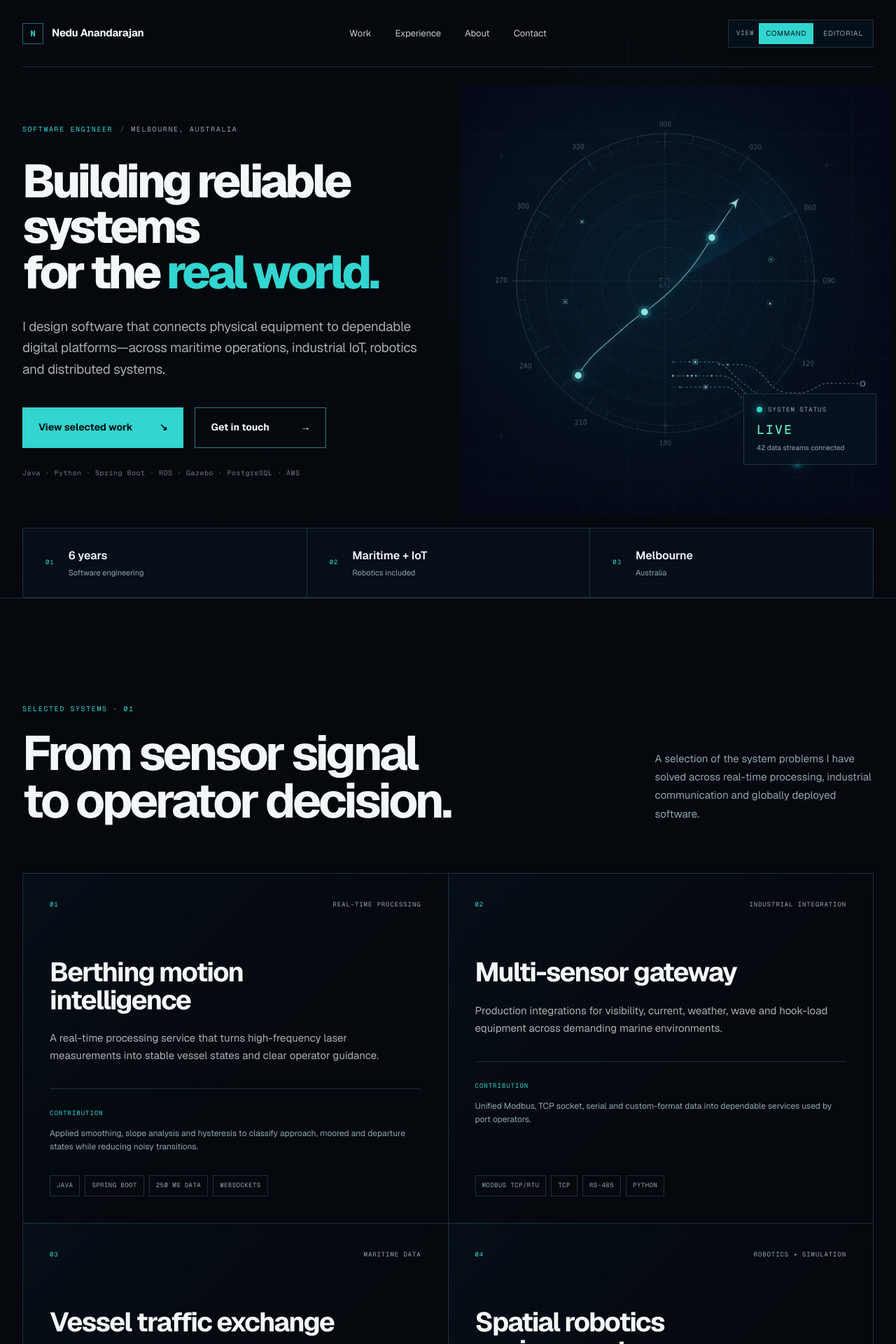
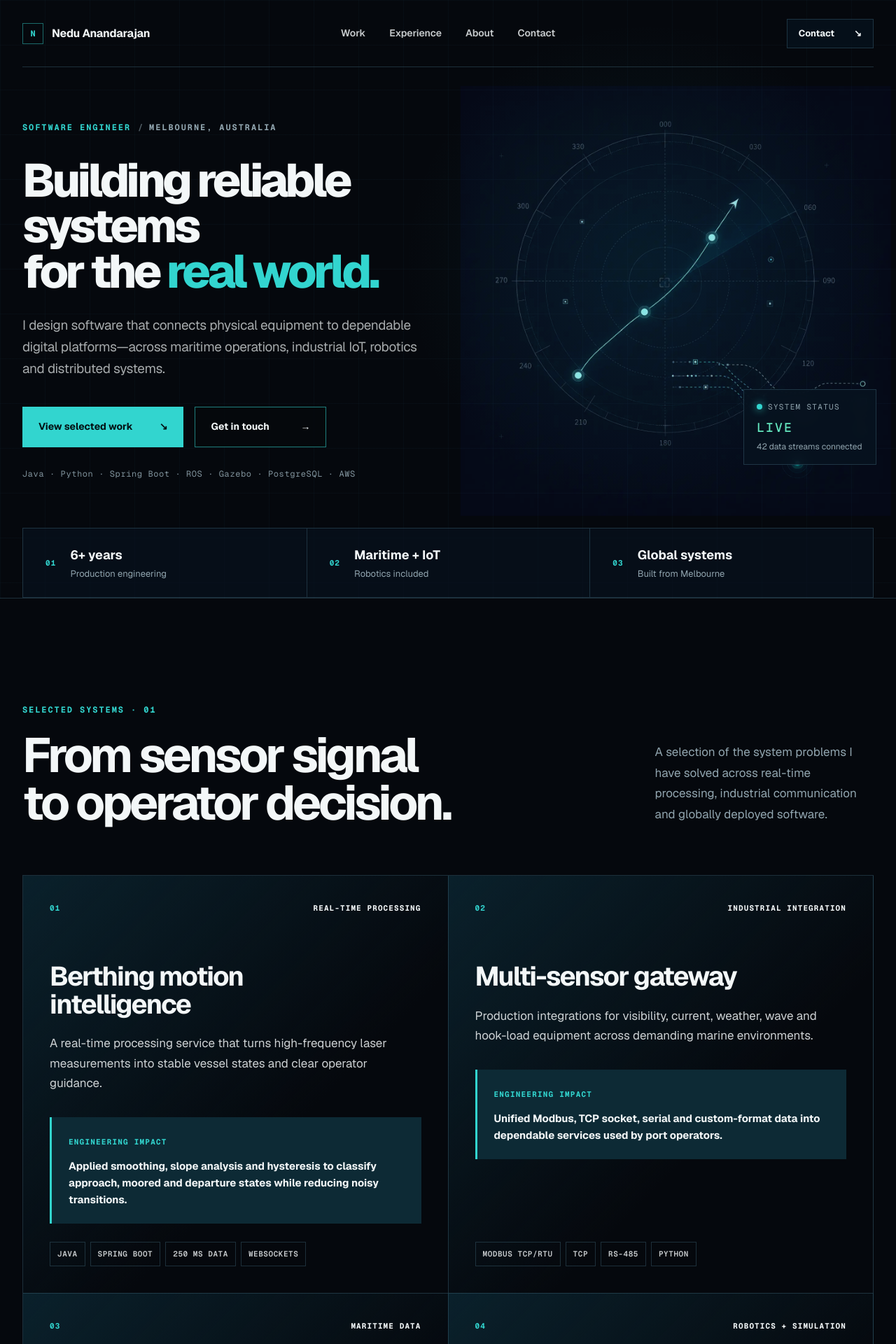
Before and after one commit to nedu96/nedu-engineering-portfolio, a Next.js app: page / in a window 1280 px wide. Shown: the top 1920 px of the page at 70% size. Built offline with nearby package versions, Linux system fonts and the light colour scheme.

Commit message:
Improve portfolio clarity and contact details

```diff
--- a/app/globals.css
+++ b/app/globals.css
@@ -88,7 +88,7 @@ button {
   align-items: center;
   gap: 12px;
   width: max-content;
-  font-size: 15px;
+  font-size: 16px;
   font-weight: 650;
   letter-spacing: -0.015em;
 }
@@ -114,7 +114,8 @@ nav a {
   position: relative;
   padding-block: 12px;
   color: color-mix(in srgb, var(--ink) 82%, transparent);
-  font-size: 13px;
+  font-size: 14px;
+  font-weight: 560;
 }
 
 nav a::after {
@@ -135,39 +136,23 @@ nav a:focus-visible::after {
   transform: scaleX(1);
 }
 
-.theme-switch {
+.header-contact {
   justify-self: end;
-  display: flex;
+  min-height: 42px;
+  display: inline-flex;
   align-items: center;
-  gap: 4px;
-  padding: 4px;
+  justify-content: space-between;
+  gap: 28px;
+  padding-inline: 16px;
   border: 1px solid var(--fine-line);
   background: color-mix(in srgb, var(--surface) 70%, transparent);
+  transition: color 180ms ease, background 180ms ease;
+  font-size: 13px;
+  font-weight: 650;
 }
 
-.theme-label {
-  padding-inline: 7px 3px;
-  color: var(--muted);
-  font-family: var(--font-geist-mono), monospace;
-  font-size: 9px;
-  text-transform: uppercase;
-  letter-spacing: 0.1em;
-}
-
-.theme-switch button {
-  min-height: 30px;
-  padding-inline: 10px;
-  border: 0;
-  color: var(--muted);
-  background: transparent;
-  cursor: pointer;
-  font-size: 10px;
-  text-transform: uppercase;
-  letter-spacing: 0.08em;
-  transition: color 180ms ease, background 180ms ease;
-}
-
-.theme-switch button[aria-pressed="true"] {
+.header-contact:hover,
+.header-contact:focus-visible {
   color: var(--accent-ink);
   background: var(--accent);
 }
@@ -192,7 +177,8 @@ nav a:focus-visible::after {
   margin: 0 0 34px;
   color: var(--accent);
   font-family: var(--font-geist-mono), monospace;
-  font-size: 10px;
+  font-size: 12px;
+  font-weight: 620;
   text-transform: uppercase;
   letter-spacing: 0.16em;
 }
@@ -283,9 +269,10 @@ h1 em {
 
 .hero-stack {
   margin: 28px 0 0;
-  color: color-mix(in srgb, var(--muted) 70%, transparent);
+  color: color-mix(in srgb, var(--muted) 88%, transparent);
   font-family: var(--font-geist-mono), monospace;
-  font-size: 10px;
+  font-size: 12px;
+  line-height: 1.7;
   letter-spacing: 0.05em;
 }
 
@@ -334,7 +321,7 @@ h1 em {
   gap: 8px;
   color: var(--muted);
   font-family: var(--font-geist-mono), monospace;
-  font-size: 9px;
+  font-size: 11px;
   text-transform: uppercase;
   letter-spacing: 0.12em;
 }
@@ -353,7 +340,7 @@ h1 em {
   display: block;
   margin-top: 5px;
   color: var(--muted);
-  font-size: 10px;
+  font-size: 12px;
 }
 
 .telemetry-dot {
@@ -389,7 +376,8 @@ h1 em {
 .capability-grid article > span {
   color: var(--accent);
   font-family: var(--font-geist-mono), monospace;
-  font-size: 9px;
+  font-size: 11px;
+  font-weight: 650;
   text-transform: uppercase;
   letter-spacing: 0.1em;
 }
@@ -400,14 +388,14 @@ h1 em {
 }
 
 .proof-point strong {
-  font-size: 16px;
-  font-weight: 580;
+  font-size: 18px;
+  font-weight: 680;
 }
 
 .proof-point div span {
   margin-top: 4px;
   color: var(--muted);
-  font-size: 11px;
+  font-size: 13px;
 }
 
 .section {
@@ -426,7 +414,8 @@ h1 em {
   margin-bottom: 22px;
   color: var(--accent);
   font-family: var(--font-geist-mono), monospace;
-  font-size: 10px;
+  font-size: 12px;
+  font-weight: 680;
   text-transform: uppercase;
   letter-spacing: 0.16em;
 }
@@ -446,7 +435,7 @@ h1 em {
 .split-heading > p {
   margin-bottom: 3px;
   color: var(--muted);
-  font-size: 15px;
+  font-size: 17px;
   line-height: 1.75;
 }
 
@@ -465,7 +454,7 @@ h1 em {
   border-right: 1px solid var(--fine-line);
   border-bottom: 1px solid var(--fine-line);
   background:
-    linear-gradient(135deg, color-mix(in srgb, var(--surface) 58%, transparent), transparent 60%);
+    linear-gradient(135deg, color-mix(in srgb, var(--accent) 7%, var(--surface)), transparent 62%);
   transition: background 220ms ease, transform 220ms ease;
 }
 
@@ -480,7 +469,8 @@ h1 em {
 }
 
 .card-topline span:last-child {
-  color: var(--muted);
+  color: var(--ink);
+  font-weight: 700;
 }
 
 .project-card h3 {
@@ -495,30 +485,36 @@ h1 em {
 .project-card > p {
   max-width: 550px;
   margin-bottom: 0;
-  color: color-mix(in srgb, var(--ink) 70%, transparent);
-  font-size: 15px;
+  color: color-mix(in srgb, var(--ink) 84%, transparent);
+  font-size: 17px;
   line-height: 1.7;
 }
 
 .project-outcome {
   margin-top: 34px;
-  padding-top: 20px;
-  border-top: 1px solid var(--fine-line);
+  padding: 22px 24px;
+  border-left: 3px solid var(--accent);
+  background: color-mix(in srgb, var(--accent) 8%, var(--surface-raised));
 }
 
 .project-outcome span {
   color: var(--accent);
   font-family: var(--font-geist-mono), monospace;
-  font-size: 9px;
+  font-size: 11px;
+  font-weight: 700;
   text-transform: uppercase;
   letter-spacing: 0.11em;
 }
 
 .project-outcome p {
-  margin: 10px 0 0;
-  color: var(--muted);
-  font-size: 12px;
-  line-height: 1.65;
+  margin: 12px 0 0;
+  color: var(--ink);
+  font-size: 15px;
+  line-height: 1.6;
+}
+
+.project-outcome strong {
+  font-weight: 620;
 }
 
 .project-card > ul {
@@ -531,11 +527,12 @@ h1 em {
 }
 
 .project-card > ul li {
-  padding: 7px 9px;
+  padding: 8px 10px;
   border: 1px solid var(--fine-line);
-  color: var(--muted);
+  color: color-mix(in srgb, var(--ink) 82%, transparent);
   font-family: var(--font-geist-mono), monospace;
-  font-size: 9px;
+  font-size: 11px;
+  font-weight: 600;
   text-transform: uppercase;
   letter-spacing: 0.05em;
 }
@@ -544,7 +541,8 @@ h1 em {
   margin: 22px 0 0;
   color: color-mix(in srgb, var(--muted) 72%, transparent);
   font-family: var(--font-geist-mono), monospace;
-  font-size: 9px;
+  font-size: 11px;
+  line-height: 1.6;
 }
 
 .experience-section {
@@ -574,33 +572,52 @@ h1 em {
 
 .timeline-role h3 {
   margin-bottom: 8px;
-  font-size: 22px;
+  font-size: 24px;
   letter-spacing: -0.03em;
 }
 
 .timeline-role p {
   margin-bottom: 0;
   color: var(--accent);
-  font-size: 13px;
+  font-size: 15px;
+  font-weight: 620;
 }
 
 .timeline-detail > p {
   margin-bottom: 22px;
-  color: color-mix(in srgb, var(--ink) 72%, transparent);
-  font-size: 14px;
+  color: color-mix(in srgb, var(--ink) 86%, transparent);
+  font-size: 16px;
   line-height: 1.75;
+}
+
+.timeline-highlights {
+  padding: 18px 20px;
+  border-left: 3px solid var(--accent);
+  background: color-mix(in srgb, var(--accent) 7%, var(--surface-raised));
+}
+
+.timeline-highlights > span {
+  display: block;
+  margin-bottom: 12px;
+  color: var(--accent);
+  font-family: var(--font-geist-mono), monospace;
+  font-size: 11px;
+  font-weight: 700;
+  text-transform: uppercase;
+  letter-spacing: 0.11em;
 }
 
 .timeline-detail ul {
   display: flex;
   flex-wrap: wrap;
-  gap: 10px 24px;
+  gap: 12px 24px;
   margin: 0;
   padding: 0;
-  color: var(--muted);
+  color: color-mix(in srgb, var(--ink) 82%, transparent);
   list-style: none;
   font-family: var(--font-geist-mono), monospace;
-  font-size: 9px;
+  font-size: 11px;
+  line-height: 1.5;
   text-transform: uppercase;
 }
 
@@ -661,8 +678,9 @@ h1 em {
   gap: 11px;
   margin: 0;
   padding: 0;
-  color: var(--muted);
-  font-size: 12px;
+  color: color-mix(in srgb, var(--ink) 80%, transparent);
+  font-size: 14px;
+  line-height: 1.5;
   list-style: none;
 }
 
@@ -701,12 +719,13 @@ h1 em {
 .role-list span {
   color: var(--accent);
   font-family: var(--font-geist-mono), monospace;
-  font-size: 9px;
+  font-size: 11px;
+  font-weight: 700;
 }
 
 .role-list strong {
-  font-size: 15px;
-  font-weight: 540;
+  font-size: 17px;
+  font-weight: 620;
 }
 
 .contact-section {
@@ -726,13 +745,59 @@ h1 em {
 
 .contact-grid p {
   margin-bottom: 30px;
-  color: var(--muted);
-  font-size: 15px;
+  color: color-mix(in srgb, var(--ink) 80%, transparent);
+  font-size: 17px;
   line-height: 1.75;
 }
 
-.contact-button {
-  width: 100%;
+.contact-links {
+  display: grid;
+  border-top: 1px solid var(--fine-line);
+}
+
+.contact-links a {
+  min-height: 84px;
+  display: grid;
+  grid-template-columns: 90px minmax(0, 1fr) auto;
+  gap: 16px;
+  align-items: center;
+  border-bottom: 1px solid var(--fine-line);
+  transition: color 180ms ease, background 180ms ease, padding 180ms ease;
+}
+
+.contact-links a:hover,
+.contact-links a:focus-visible {
+  padding-inline: 12px;
+  color: var(--accent-ink);
+  background: var(--accent);
+}
+
+.contact-links span,
+.contact-links b {
+  font-family: var(--font-geist-mono), monospace;
+  font-size: 11px;
+  text-transform: uppercase;
+  letter-spacing: 0.08em;
+}
+
+.contact-links span {
+  color: var(--accent);
+  font-weight: 700;
+}
+
+.contact-links a:hover span,
+.contact-links a:focus-visible span {
+  color: inherit;
+}
+
+.contact-links strong {
+  overflow-wrap: anywhere;
+  font-size: 15px;
+  font-weight: 620;
+}
+
+.contact-links b {
+  font-weight: 600;
 }
 
 .site-footer {
@@ -743,14 +808,18 @@ h1 em {
   border-top: 1px solid var(--fine-line);
   color: var(--muted);
   font-family: var(--font-geist-mono), monospace;
-  font-size: 9px;
+  font-size: 11px;
+  font-weight: 620;
   text-transform: uppercase;
   letter-spacing: 0.08em;
 }
 
 .site-footer a {
+  color: var(--accent);
+}
+
+.site-footer a:last-child {
   justify-self: end;
-  color: var(--accent);
 }
 
 /* Editorial Engineer */
@@ -930,14 +999,11 @@ h1 em {
     font-size: 15px;
   }
 
-  .theme-label {
-    display: none;
-  }
-
-  .theme-switch button {
-    min-height: 28px;
-    padding-inline: 8px;
-    font-size: 8px;
+  .header-contact {
+    min-height: 38px;
+    gap: 14px;
+    padding-inline: 12px;
+    font-size: 12px;
   }
 
   .hero-grid {
@@ -1022,6 +1088,10 @@ h1 em {
     padding: 28px;
   }
 
+  .project-card > p {
+    font-size: 16px;
+  }
+
   .timeline-row {
     grid-template-columns: 1fr;
     gap: 12px;
@@ -1044,11 +1114,20 @@ h1 em {
     padding-block: 110px 92px;
   }
 
+  .contact-links a {
+    min-height: 96px;
+    grid-template-columns: 72px minmax(0, 1fr);
+  }
+
+  .contact-links b {
+    display: none;
+  }
+
   .site-footer {
     grid-template-columns: 1fr auto;
   }
 
-  .site-footer span:nth-child(2) {
+  .site-footer a:first-of-type {
     display: none;
   }
 }
--- a/app/layout.tsx
+++ b/app/layout.tsx
@@ -19,9 +19,9 @@ const cormorant = Cormorant_Garamond({
 });
 
 export const metadata: Metadata = {
-  title: "Nedu Anandarajan | Software Engineer",
+  title: "Nedu Anandarajan | Real-Time & Systems Software Engineer",
   description:
-    "Software engineer building reliable maritime, IoT and distributed systems with Java, Python and real-time integrations.",
+    "Software engineer building reliable maritime, industrial IoT, robotics and distributed systems with Java, Python, ROS and real-time integrations.",
   other: {
     "codex-preview": "development",
   },
--- a/app/page.tsx
+++ b/app/page.tsx
@@ -1,11 +1,7 @@
-"use client";
-
-import { useState } from "react";
-
 const proofPoints = [
-  { value: "6 years", label: "Software engineering" },
+  { value: "6+ years", label: "Production engineering" },
   { value: "Maritime + IoT", label: "Robotics included" },
-  { value: "Melbourne", label: "Australia" },
+  { value: "Global systems", label: "Built from Melbourne" },
 ];
 
 const projects = [
@@ -132,7 +128,7 @@ const capabilities = [
 type Theme = "command" | "editorial";
 
 export default function Home() {
-  const [theme, setTheme] = useState<Theme>("command");
+  const theme: Theme = "command";
 
   return (
     <main className="portfolio" data-theme={theme}>
@@ -152,23 +148,9 @@ export default function Home() {
             <a href="#contact">Contact</a>
           </nav>
 
-          <div className="theme-switch" aria-label="Portfolio design">
-            <span className="theme-label">View</span>
-            <button
-              type="button"
-              aria-pressed={theme === "command"}
-              onClick={() => setTheme("command")}
-            >
-              Command
-            </button>
-            <button
-              type="button"
-              aria-pressed={theme === "editorial"}
-              onClick={() => setTheme("editorial")}
-            >
-              Editorial
-            </button>
-          </div>
+          <a className="header-contact" href="#contact">
+            Contact <span aria-hidden="true">↘</span>
+          </a>
         </header>
 
         <div className="hero-grid shell">
@@ -274,8 +256,10 @@ export default function Home() {
               <h3>{project.title}</h3>
               <p>{project.description}</p>
               <div className="project-outcome">
-                <span>Contribution</span>
-                <p>{project.outcome}</p>
+                <span>Engineering impact</span>
+                <p>
+                  <strong>{project.outcome}</strong>
+                </p>
               </div>
               <ul aria-label={`${project.title} technologies`}>
                 {project.tags.map((tag) => (
@@ -315,11 +299,14 @@ export default function Home() {
                 </div>
                 <div className="timeline-detail">
                   <p>{item.summary}</p>
+                  <div className="timeline-highlights">
+                    <span>Key work</span>
                     <ul>
                       {item.highlights.map((highlight) => (
                         <li key={highlight}>{highlight}</li>
                       ))}
                     </ul>
+                  </div>
                 </div>
               </article>
             ))}
@@ -404,27 +391,55 @@ export default function Home() {
             <br />
             dependable.
           </h2>
-          <div>
+          <div className="contact-panel">
             <p>
               Based in Melbourne and open to strong engineering opportunities
               across Australia. Remote, hybrid and relocation conversations are
               welcome.
             </p>
+            <div className="contact-links" aria-label="Contact details">
+              <a href="tel:+61402429024">
+                <span>Mobile</span>
+                <strong>0402 429 024</strong>
+                <b aria-hidden="true">Call ↗</b>
+              </a>
+              <a href="mailto:nedu1996@gmail.com">
+                <span>Email</span>
+                <strong>nedu1996@gmail.com</strong>
+                <b aria-hidden="true">Write ↗</b>
+              </a>
               <a
-              className="button button-primary contact-button"
+                href="https://www.linkedin.com/in/nedunchezia-pandia-rajan"
+                target="_blank"
+                rel="noreferrer"
+              >
+                <span>LinkedIn</span>
+                <strong>nedunchezia-pandia-rajan</strong>
+                <b aria-hidden="true">Open ↗</b>
+              </a>
+              <a
                 href="https://github.com/nedu96"
                 target="_blank"
                 rel="noreferrer"
               >
-              Connect on GitHub <span aria-hidden="true">↗</span>
+                <span>GitHub</span>
+                <strong>github.com/nedu96</strong>
+                <b aria-hidden="true">Open ↗</b>
               </a>
+            </div>
           </div>
         </div>
       </section>
 
       <footer className="site-footer shell">
         <span>© 2026 Nedu Anandarajan</span>
-        <span>Software Engineer · Melbourne</span>
+        <a
+          href="https://www.linkedin.com/in/nedunchezia-pandia-rajan"
+          target="_blank"
+          rel="noreferrer"
+        >
+          LinkedIn ↗
+        </a>
         <a href="#home">Back to top ↑</a>
       </footer>
     </main>
```
Also changed, not shown: 1 other file (tests, documents, lock files or other folders). Lines whose indentation alone changed are shown as unchanged.
